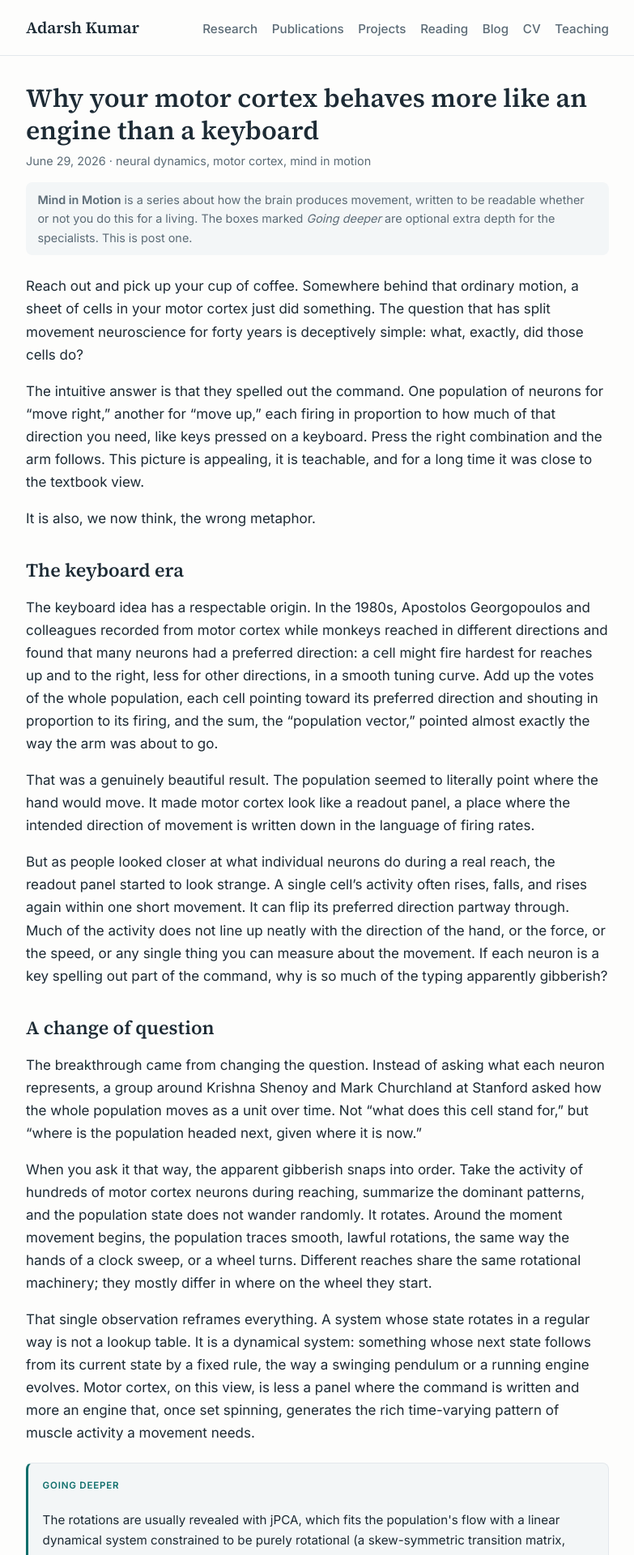
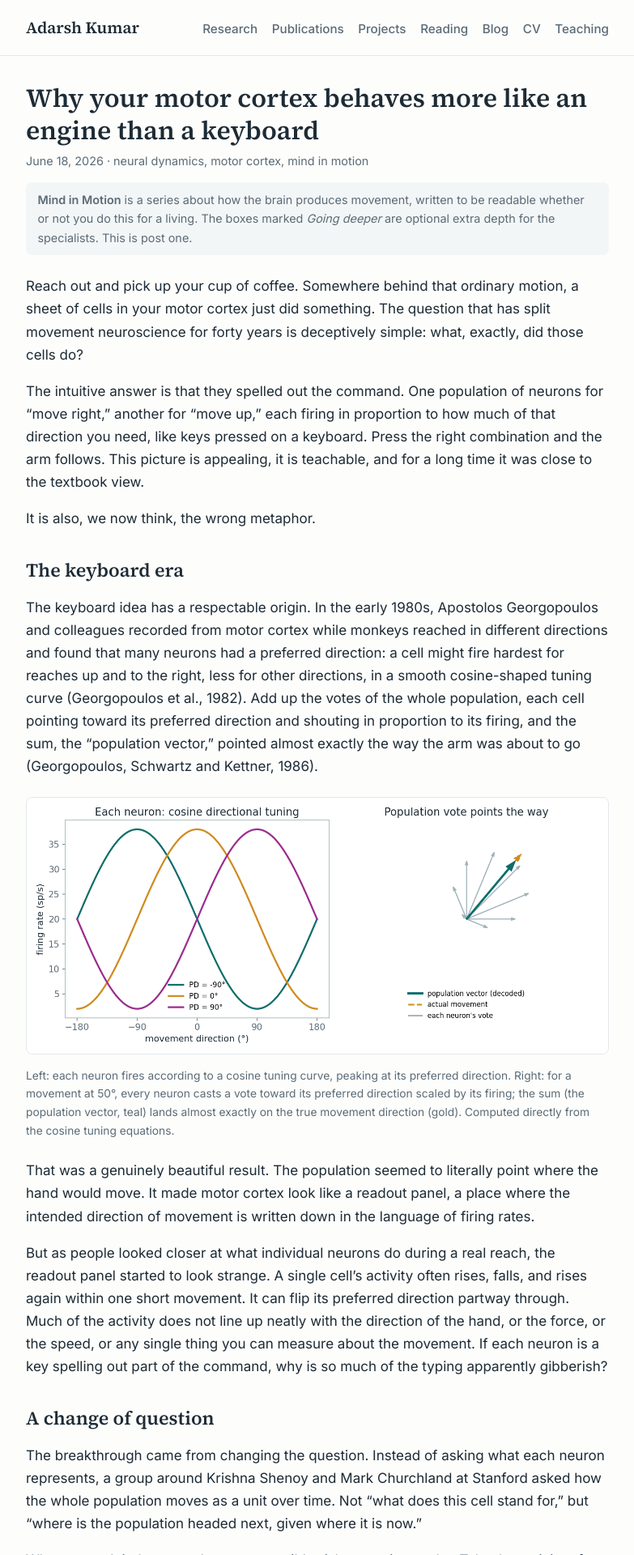
Before and after one commit to BabaAdarsh/BabaAdarsh.github.io, a Jekyll site: the page built from _posts/2026-06-18-engine-not-keyboard.md, in a window 1280 px wide. Shown: the top 1920 px of the page at 81% size, without its empty margins (248-1031 px from the left). Built offline with Jekyll 4.4.1, drawn with Linux system fonts in a browser that asks for light colours; some of the changed text lies outside the part shown.

Commit message:
Initial release: v0.1.0

```diff
--- a/_posts/2026-06-29-engine-not-keyboard.md
+++ b/_posts/2026-06-18-engine-not-keyboard.md
@@ -16,7 +16,12 @@ It is also, we now think, the wrong metaphor.
 
 ## The keyboard era
 
-The keyboard idea has a respectable origin. In the 1980s, Apostolos Georgopoulos and colleagues recorded from motor cortex while monkeys reached in different directions and found that many neurons had a preferred direction: a cell might fire hardest for reaches up and to the right, less for other directions, in a smooth tuning curve. Add up the votes of the whole population, each cell pointing toward its preferred direction and shouting in proportion to its firing, and the sum, the "population vector," pointed almost exactly the way the arm was about to go.
+The keyboard idea has a respectable origin. In the early 1980s, Apostolos Georgopoulos and colleagues recorded from motor cortex while monkeys reached in different directions and found that many neurons had a preferred direction: a cell might fire hardest for reaches up and to the right, less for other directions, in a smooth cosine-shaped tuning curve (Georgopoulos et al., 1982). Add up the votes of the whole population, each cell pointing toward its preferred direction and shouting in proportion to its firing, and the sum, the "population vector," pointed almost exactly the way the arm was about to go (Georgopoulos, Schwartz and Kettner, 1986).
+
+<figure>
+<img src="/assets/img/blog/georgopoulos.png" alt="Cosine directional tuning and the population vector">
+<figcaption>Left: each neuron fires according to a cosine tuning curve, peaking at its preferred direction. Right: for a movement at 50°, every neuron casts a vote toward its preferred direction scaled by its firing; the sum (the population vector, teal) lands almost exactly on the true movement direction (gold). Computed directly from the cosine tuning equations.</figcaption>
+</figure>
 
 That was a genuinely beautiful result. The population seemed to literally point where the hand would move. It made motor cortex look like a readout panel, a place where the intended direction of movement is written down in the language of firing rates.
 
@@ -26,13 +31,13 @@ But as people looked closer at what individual neurons do during a real reach, t
 
 The breakthrough came from changing the question. Instead of asking what each neuron represents, a group around Krishna Shenoy and Mark Churchland at Stanford asked how the whole population moves as a unit over time. Not "what does this cell stand for," but "where is the population headed next, given where it is now."
 
-When you ask it that way, the apparent gibberish snaps into order. Take the activity of hundreds of motor cortex neurons during reaching, summarize the dominant patterns, and the population state does not wander randomly. It rotates. Around the moment movement begins, the population traces smooth, lawful rotations, the same way the hands of a clock sweep, or a wheel turns. Different reaches share the same rotational machinery; they mostly differ in where on the wheel they start.
+When you ask it that way, the apparent gibberish snaps into order. Take the activity of hundreds of motor cortex neurons during reaching, summarize the dominant patterns, and the population state does not wander randomly. It rotates. Around the moment movement begins, the population traces smooth, lawful rotations, the same way the hands of a clock sweep, or a wheel turns (Churchland et al., 2012). Different reaches share the same rotational machinery; they mostly differ in where on the wheel they start.
 
 That single observation reframes everything. A system whose state rotates in a regular way is not a lookup table. It is a dynamical system: something whose next state follows from its current state by a fixed rule, the way a swinging pendulum or a running engine evolves. Motor cortex, on this view, is less a panel where the command is written and more an engine that, once set spinning, generates the rich time-varying pattern of muscle activity a movement needs.
 
 <div class="deeper">
 <span class="deeper-label">Going deeper</span>
-<p>The rotations are usually revealed with jPCA, which fits the population's flow with a linear dynamical system constrained to be purely rotational (a skew-symmetric transition matrix, whose eigenvalues are imaginary). The fact that a low-dimensional, rotation-dominated linear model captures so much of the peri-movement variance is the actual claim. The interpretation, advanced most forcefully by Churchland, Shenoy and colleagues (Nature, 2012), is that motor cortex acts as a pattern generator whose output drives muscles, and that the much-debated "preparatory" activity sets the initial condition from which those dynamics unfold.</p>
+<p>The rotations are usually revealed with jPCA, which fits the population's flow with a linear dynamical system constrained to be purely rotational (a skew-symmetric transition matrix, whose eigenvalues are imaginary). The fact that a low-dimensional, rotation-dominated linear model captures so much of the peri-movement variance is the actual claim. The interpretation, advanced most forcefully by Churchland, Shenoy and colleagues (2012), is that motor cortex acts as a pattern generator whose output drives muscles, and that the much-debated "preparatory" activity sets the initial condition from which those dynamics unfold (Churchland et al., 2010; Shenoy, Sahani and Churchland, 2013).</p>
 </div>
 
 ## Setting versus running
@@ -47,7 +52,7 @@ This is a deep shift in what we think the cortex is doing. It is not narrating t
 
 Here is the part I find genuinely striking, and it is where a small piece of code earns its place in the story rather than being the point of it.
 
-Take an artificial network, a few dozen interconnected units with no built-in knowledge of brains, and train it to do one thing: produce the muscle-like outputs for reaching in different directions. Never tell it anything about rotations. Train it only to make good reaches. When you then look inside it and ask the Stanford question, where is the population headed next, you find the same rotations that motor cortex shows.
+Take an artificial network, a few dozen interconnected units with no built-in knowledge of brains, and train it to do one thing: produce the muscle-like outputs for reaching in different directions. Never tell it anything about rotations. Train it only to make good reaches. When you then look inside it and ask the Stanford question, where is the population headed next, you find the same rotations that motor cortex shows (an effect first demonstrated by Sussillo et al., 2015).
 
 <figure>
 <img src="/assets/img/projects/task-trained-rnn.png" alt="A trained network's reaches and its rotational population dynamics">
@@ -72,3 +77,14 @@ The cup of coffee is in your hand now. Your motor cortex did not type out the co
 <div class="series-note">
 Next in <b>Mind in Motion</b>: if movement is a wound-up engine, what does it mean to <i>prepare</i> one, and why does getting ready take time? Subscribe via <a href="/feed.xml">RSS</a> to follow along.
 </div>
+
+## References
+
+<div class="refs" markdown="1">
+1. Georgopoulos, A. P., Kalaska, J. F., Caminiti, R., and Massey, J. T. (1982). On the relations between the direction of two-dimensional arm movements and cell discharge in primate motor cortex. *Journal of Neuroscience*, 2(11), 1527–1537.
+2. Georgopoulos, A. P., Schwartz, A. B., and Kettner, R. E. (1986). Neuronal population coding of movement direction. *Science*, 233(4771), 1416–1419.
+3. Churchland, M. M., Cunningham, J. P., Kaufman, M. T., Foster, J. D., Nuyujukian, P., Ryu, S. I., and Shenoy, K. V. (2012). Neural population dynamics during reaching. *Nature*, 487, 51–56.
+4. Churchland, M. M., Cunningham, J. P., Kaufman, M. T., Ryu, S. I., and Shenoy, K. V. (2010). Cortical preparatory activity: representation of movement or first cog in a dynamical machine? *Neuron*, 68(3), 387–400.
+5. Shenoy, K. V., Sahani, M., and Churchland, M. M. (2013). Cortical control of arm movements: a dynamical systems perspective. *Annual Review of Neuroscience*, 36, 337–359.
+6. Sussillo, D., Churchland, M. M., Kaufman, M. T., and Shenoy, K. V. (2015). A neural network that finds a naturalistic solution for the production of muscle activity. *Nature Neuroscience*, 18, 1025–1033.
+</div>
--- a/assets/css/main.css
+++ b/assets/css/main.css
@@ -135,6 +135,11 @@ th { background: var(--bg-soft); }
 .post figure img { width: 100%; border: 1px solid var(--rule); border-radius: 8px; }
 .post figcaption { font-size: 0.86rem; color: var(--muted); margin-top: 0.4rem; }
 
+.refs { font-size: 0.86rem; color: var(--muted); line-height: 1.5; }
+.refs ol { padding-left: 1.4rem; }
+.refs li { margin-bottom: 0.45rem; }
+.refs a { word-break: break-word; }
+
 .nav-links a.active { color: var(--accent); }
 
 @media (max-width: 560px) {
```
Also changed, not shown: _posts/2026-06-25-getting-ready-takes-time.md (added, +63 -0 lines), _posts/2026-07-02-catching-a-moving-target.md (added, +69 -0 lines), _posts/2026-07-09-moving-in-the-dark.md (added, +64 -0 lines), assets/img/blog/feedback.png (added), assets/img/blog/georgopoulos.png (added), assets/img/blog/preparation.png (added), assets/img/blog/state_estimation.png (added).
